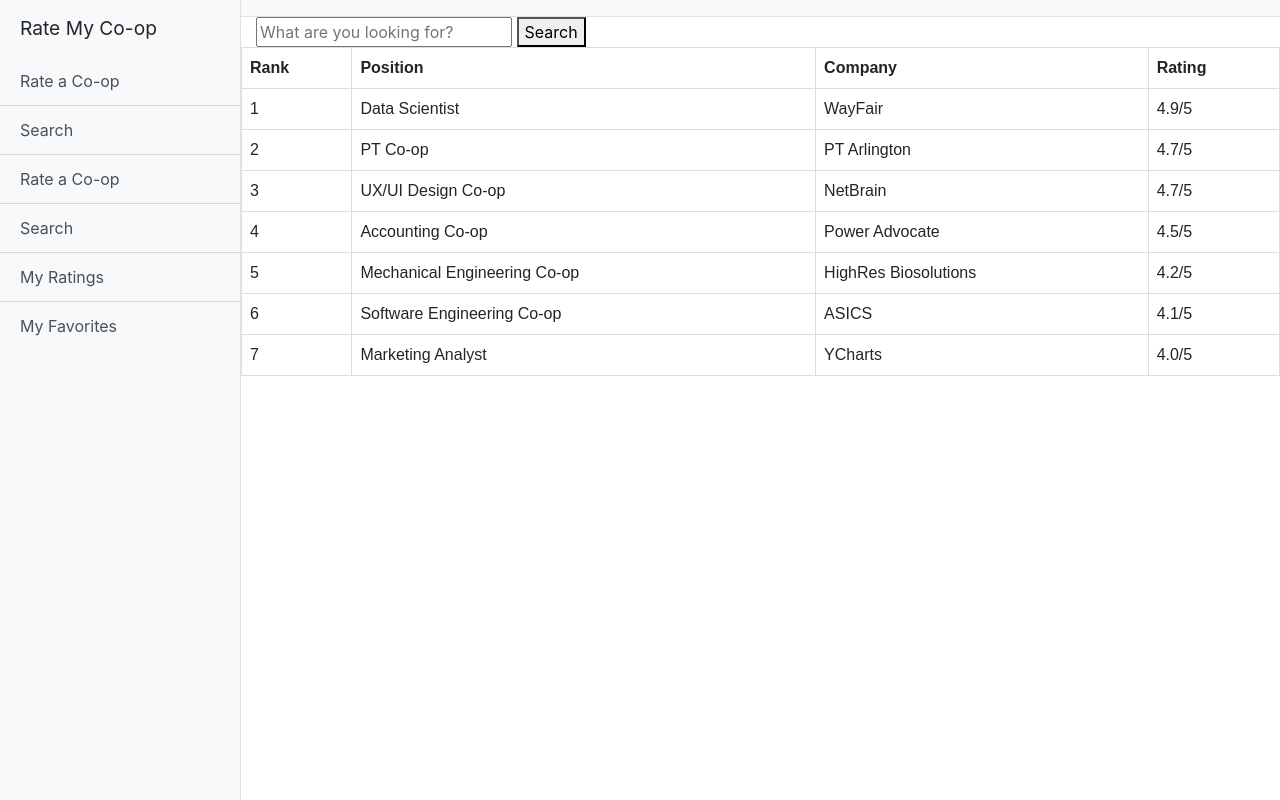
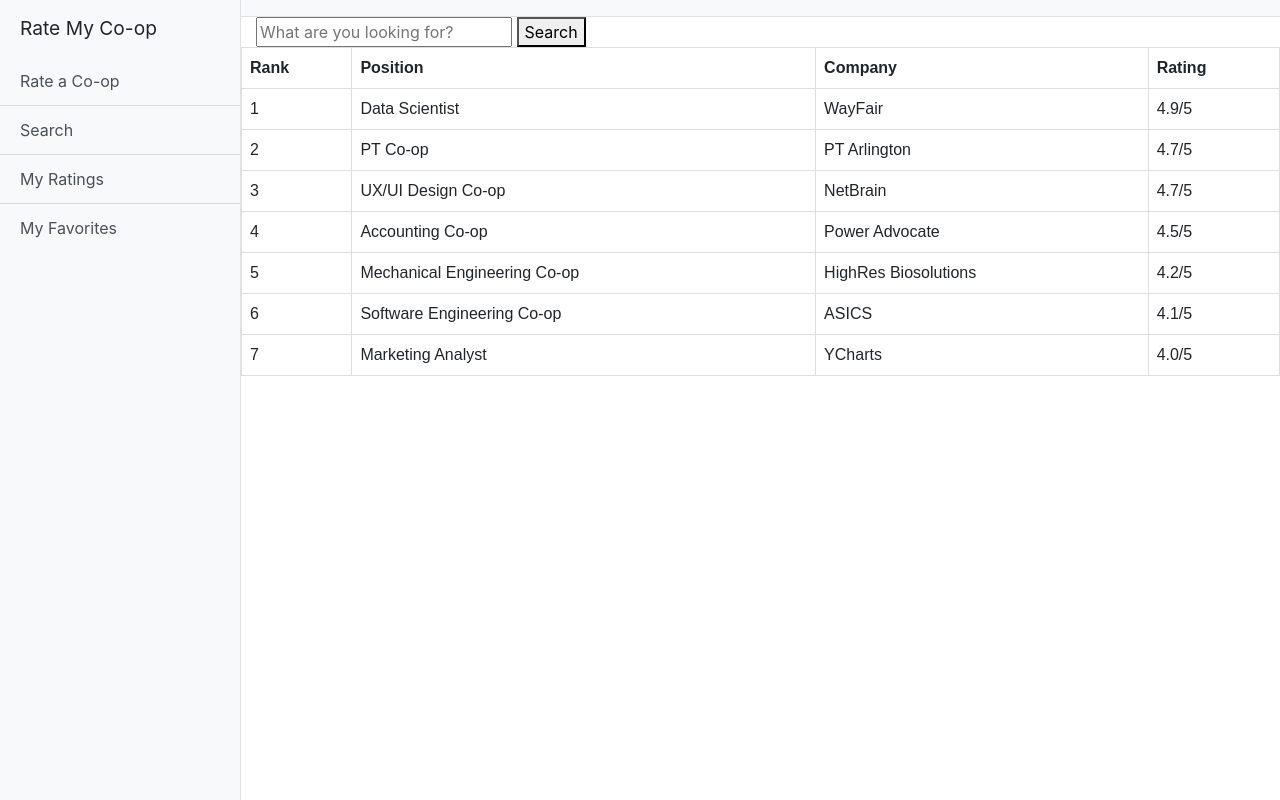
Before and after one commit to monist-david/ratemycoop, a Django app: page /search/ in a window 1280 px wide. Run offline with Django 3.2, Linux system fonts and the light colour scheme; some libraries are stand-ins or nearby versions.

Commit message:
Removed duplicate links after merge

```diff
--- a/index/templates/student_base.html
+++ b/index/templates/student_base.html
@@ -38,10 +38,8 @@
     <div class="bg-light border-right" id="sidebar-wrapper">
         <div class="sidebar-heading">Rate My Co-op</div>
         <div class="list-group list-group-flush">
-            <a href="#" class="list-group-item list-group-item-action bg-light">Rate a Co-op</a>
+            <a href="{% url 'index:ratingform' %}" class="list-group-item list-group-item-action bg-light">Rate a Co-op</a>
             <a href="{% url 'index:search' %}" class="list-group-item list-group-item-action bg-light">Search</a>
-            <a href="{% url 'index:ratingform' %}" class="list-group-item list-group-item-action bg-light">Rate a Co-op</a>
-            <a href="#" class="list-group-item list-group-item-action bg-light">Search</a>
             <a href="#" class="list-group-item list-group-item-action bg-light">My Ratings</a>
             <a href="#" class="list-group-item list-group-item-action bg-light">My Favorites</a>
         </div>
--- a/index/urls.py
+++ b/index/urls.py
@@ -1,6 +1,5 @@
 from django.urls import path
-from .views import SearchView,  IndexView, ManagerView, PositionView
-from .views import SearchView,  IndexView, RatingFormView
+from .views import SearchView,  IndexView, ManagerView, PositionView, RatingFormView
 
 app_name = 'index'
 urlpatterns = [
```
